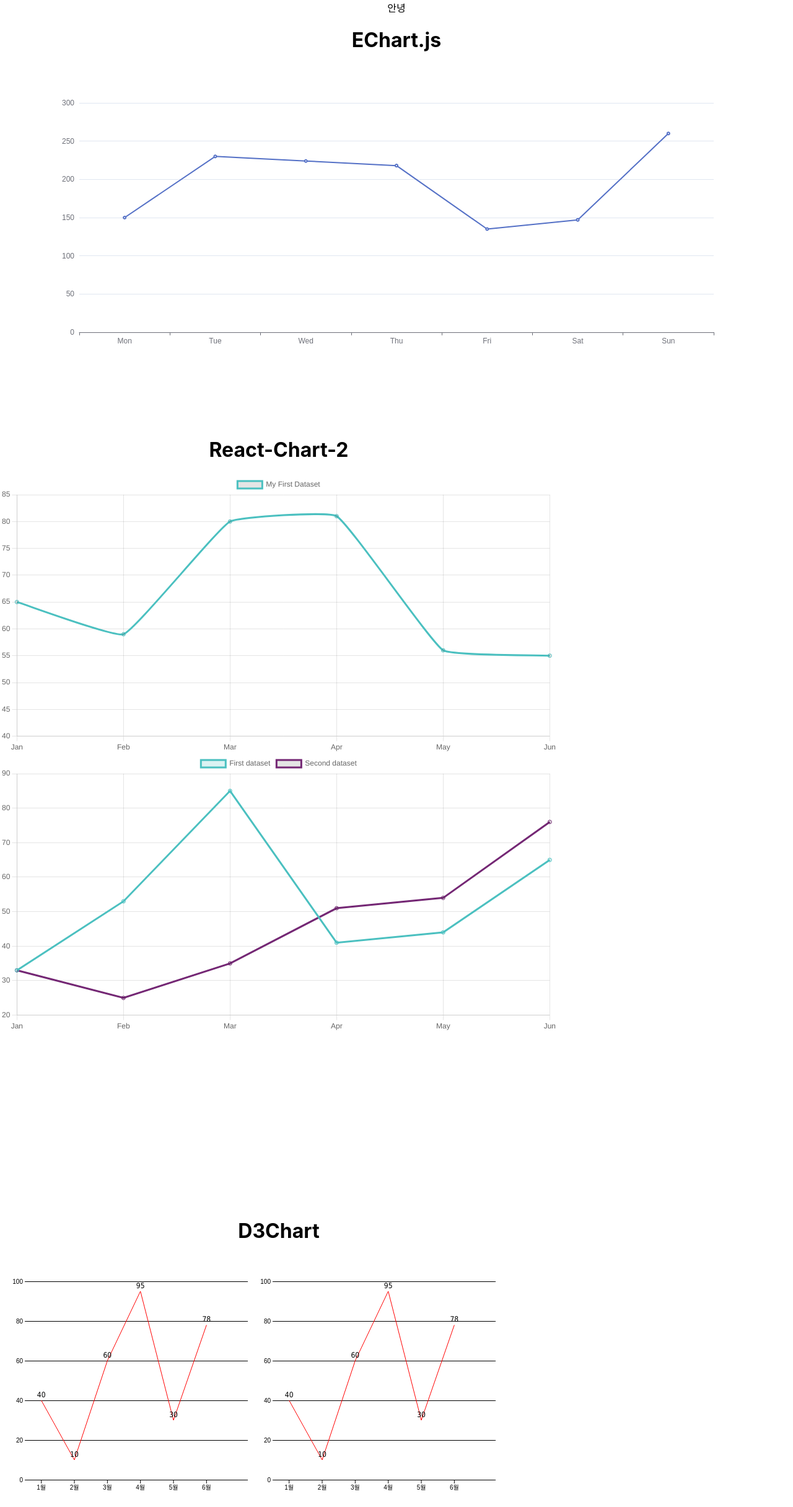
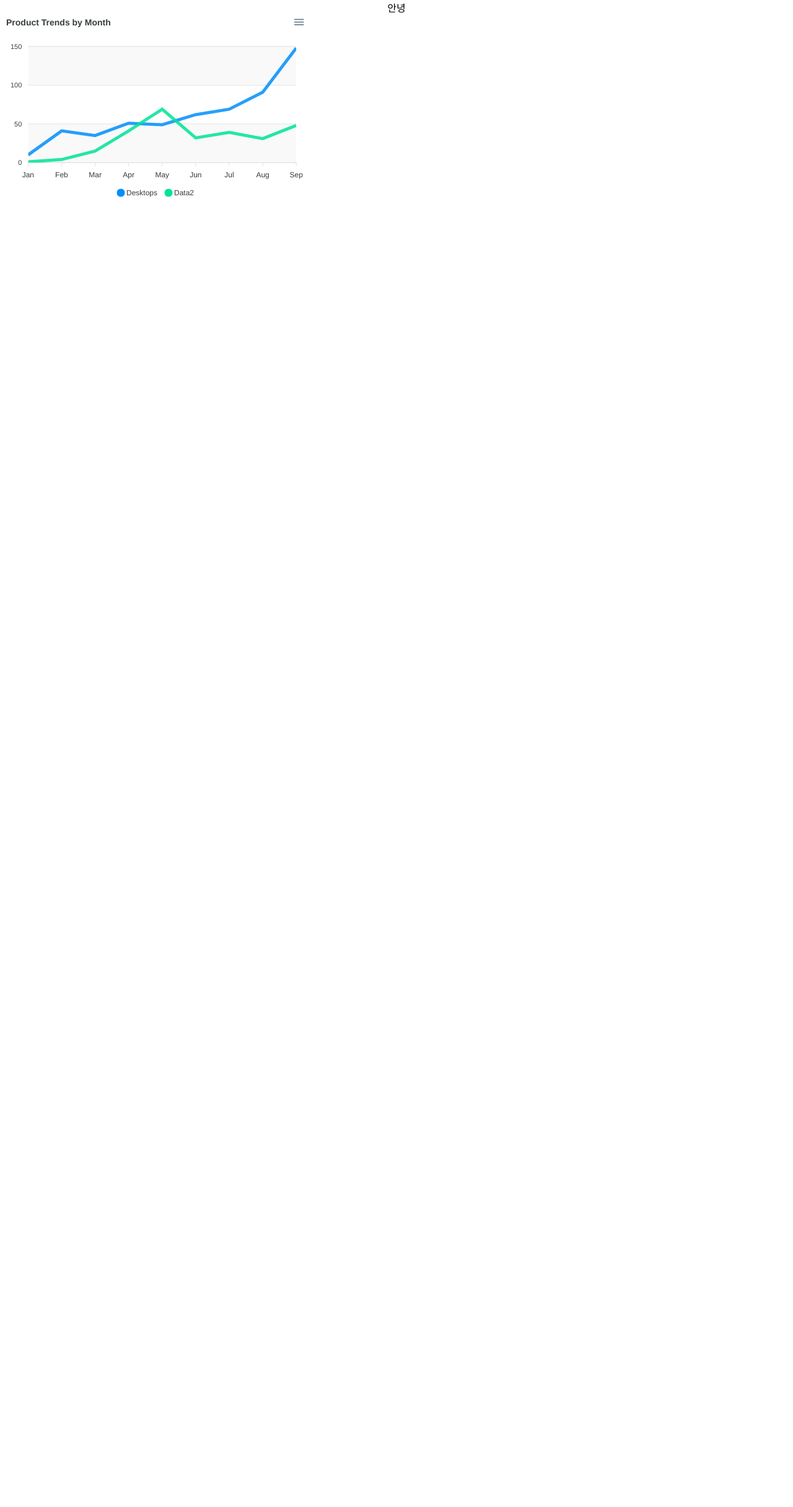
Before and after one commit to Suyoooi/Chart, a React (Create React App) app: page / in a window 1280 px wide. Shown: the whole page at 62% size. After the commit the page ends 800 px from the top, so only its background shows below. Built offline with nearby package versions, Linux system fonts and the light colour scheme.

Commit message:
feat: apexChart 추가

```diff
--- a/src/App.js
+++ b/src/App.js
@@ -4,15 +4,17 @@
 import Main from "./constant/Main";
 import ReactChart from "./constant/React-Chart-2";
 import ReactChartTest from "./constant/React-Chart-2-Test";
+import ApexChart from "./constant/ApexChart";
 
 function App() {
   return (
     <div className="App">
       <Main />
-      <Echartfor />
+      <ApexChart />
+      {/* <Echartfor />
       <ReactChart />
       <ReactChartTest />
-      <D3Chart />
+      <D3Chart /> */}
     </div>
   );
 }
```
